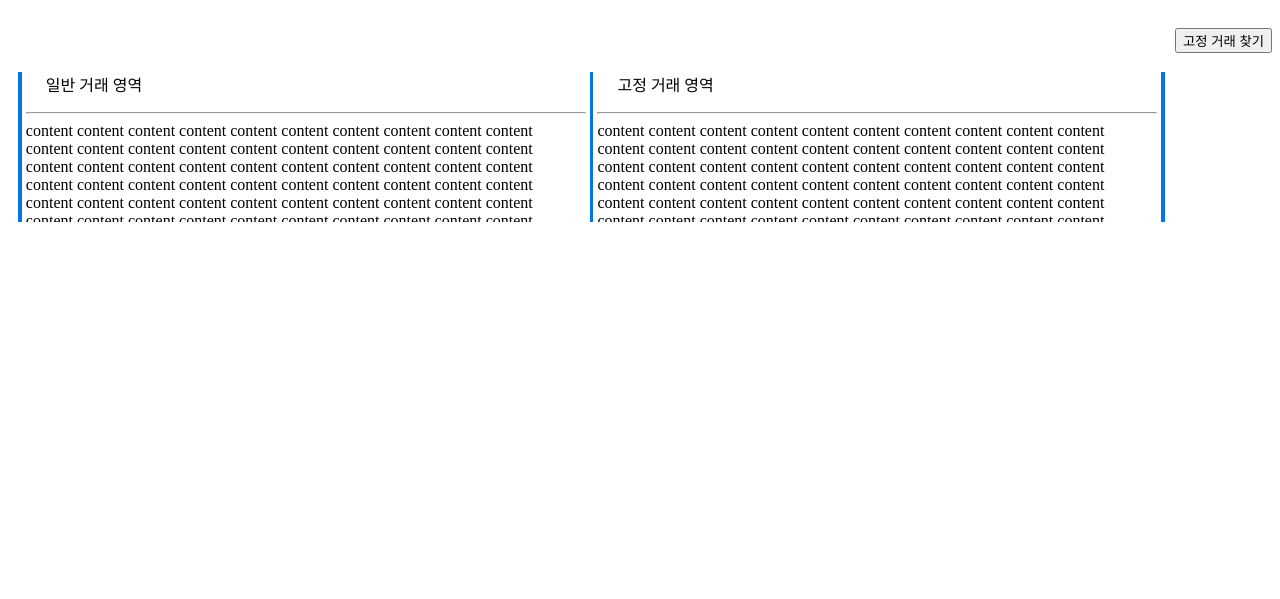
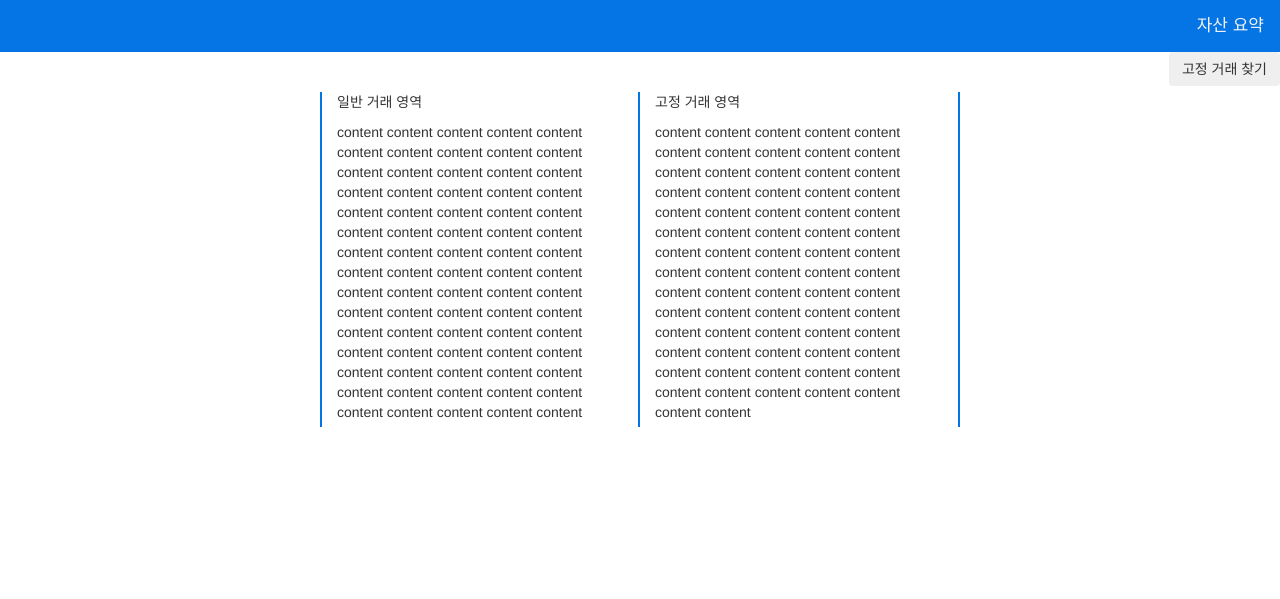
Before and after one commit to jkong72/ginkgo-lambda-flask-api, a Flask app: page / in a window 1280 px wide. Shown: the top 599 px of the page. Run offline with Flask 2, Linux system fonts and the light colour scheme; some libraries are stand-ins or nearby versions.

Commit message:
chart_layout

```diff
--- /dev/null
+++ b/static/css/navbar.css
@@ -0,0 +1,35 @@
+/* Add a #0575E6 background color to the top navigation */
+.topnav {
+    background-color: #0575E6;
+    overflow: hidden
+    ;
+  }
+
+
+
+  /* Change the color of links on hover */
+  /* .chart_detail{
+
+    float: right;
+    text-align: center;
+    margin:auto;
+    font-size: 17px;
+  } */
+
+
+  .topnav a:hover{
+      background-color: #ffa600;
+      text-align: center;
+      margin:auto;
+  }
+
+
+
+  .topnav a {
+    float: right;
+    color: #f2f2f2;
+    text-align: center;
+    padding: 14px 16px;
+    text-decoration: none;
+    font-size: 17px;
+  }
--- a/static/css/wealth_detail.css
+++ b/static/css/wealth_detail.css
@@ -7,32 +7,39 @@ p{
 }
 
 
-#plotly{
+/* #plotly{
   padding:10px;
   height:10%;
+} */
+
+.button{
+  float: right;
+  text-align: center;
+  padding-bottom: 10%;
+
 }
 
-#button{
+.button {
+	outline: none !important;
+	border: none;
+	background: transparent;
   float: right;
+  text-align: right;
+  padding-bottom: 5%;
 }
 
 .trade_show{
-  padding: 10px;
+  margin: auto;
+  text-align: center;
+  height: 500px;
+
 }
-
-.v_line{
-  display: inline-block;
-  height: 150px;
-  width:.3vw;
-  border-width:0;
-  color:#0575e6;
-  background-color:#0575e6;
-  margin: 0;
- }
 
 .scroll_area{
   display: inline-block;
-  width: 45%;
+  width: 100%;
+  margin: auto;
+  text-align: left;
 }
 
 .scroll_box{
@@ -40,7 +47,8 @@ p{
   overflow: auto;
   overflow-x: hidden;
   width: 95%;
-  height: 100px;
+  height: 300px;
+  margin: auto;
 }
 
 .scroll_box::-webkit-scrollbar {
--- a/templates/chart.html
+++ b/templates/chart.html
@@ -7,9 +7,20 @@
     <script src="https://cdn.plot.ly/plotly-latest.min.js"></script>
     <link rel="stylesheet" href="{{ url_for('static', filename='css/wealth_detail.css') }}">
     <link rel="shortcut icon" href="">
+    <!-- navbar css -->
+    <link rel="stylesheet" href="{{ url_for('static', filename='css/navbar.css') }}">
+
+    <!-- bootstrap -->
+    <link rel="stylesheet" href="https://maxcdn.bootstrapcdn.com/bootstrap/3.3.2/css/bootstrap.min.css"/>
+
 </head>
 
 <body>
+    <!-- navbar -->
+    <div class="topnav">
+        <a class="chart_detail"href="{{ url_for('chart_tester') }}">자산 요약</a>
+    </div>
+
     <!-- 차트 영역 -->
     <div id="plotly">
         <script>
@@ -19,20 +30,57 @@
     </div>
 
     <!-- 고정 거래 찾기 버튼-->
-    <divd >
-        <button type="button" id="button">
+    <div class="button">
+        <button type="button" class="btn btn-md-prymary">
             고정 거래 찾기
         </button>
     </div>
 
+    <div>
+        <br><br>
+    </div>
+
+
+
     <!-- 거래 표시 영역 -->
     <div class="trade_show">
-        <br>
-        <hr class="v_line">
+        <div class="col-sm-3"></div>
+        <div class="col-sm-3" style="border-left : 2px solid #0575E6 ; border-right: #0575E6 2px solid; " ><!--padding: 20 0 30 10;-->
             <!-- 일반 거래 -->
             <div class="scroll_area">
                 <p>일반 거래 영역</p>
-            <hr>
+                <div class="scroll_box">
+                    content content content content content content
+                    content content content content content content
+                    content content content content content content
+                    content content content content content content
+                    content content content content content content
+                    content content content content content content
+                    content content content content content content
+                    content content content content content content
+                    content content content content content content
+                    content content content content content content
+                    content content content content content content
+                    content content content content content content
+                    content content content content content content
+                    content content content content content content
+                    content content content content content content
+                    content content content content content content
+                    content content content content content content
+                    content content content content content content
+                    content content content content content content
+                    content content content content content content
+
+                </div>
+            </div>
+        </div>
+
+        <!-- <hr class="v_line"> -->
+
+        <!-- 고정 거래 -->
+        <div class="col-sm-3" style="border-right : 2px solid #0575E6 ;" ><!--overflow:auto; padding: 20 0 30 10; -->
+            <div class="scroll_area">
+                <p>고정 거래 영역</p>
                     <div class="scroll_box">
                         content content content content content content
                         content content content content content content
@@ -48,29 +96,8 @@
                         content content content content content content
                     </div>
             </div>
-
-        <hr class="v_line">
-
-        <!-- 고정 거래 -->
-        <div class="scroll_area">
-            <p>고정 거래 영역</p>
-            <hr>
-            <div class="scroll_box">
-                content content content content content content
-                content content content content content content
-                content content content content content content
-                content content content content content content
-                content content content content content content
-                content content content content content content
-                content content content content content content
-                content content content content content content
-                content content content content content content
-                content content content content content content
-                content content content content content content
-                content content content content content content
         </div>
-        </div>
-        <hr class="v_line">
+        <div class="col-sm-3"></div>
     </div>
 
 </body>
```
Lines whose indentation alone changed are shown as unchanged.
